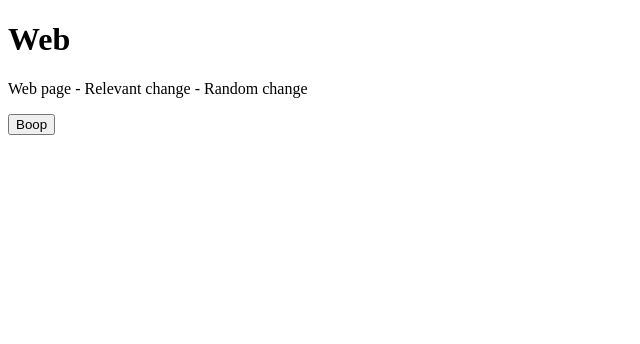
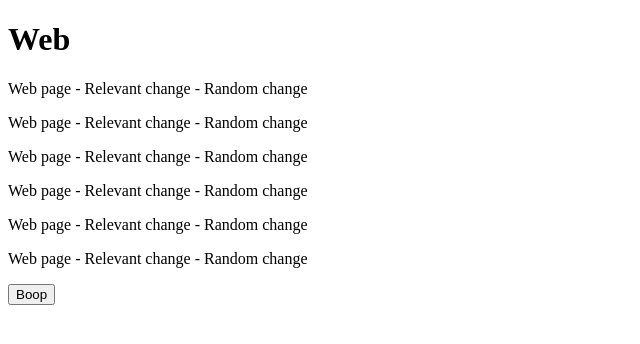
Before and after one commit to saqirmdevx/semantic-test-versioning, a Next.js app in the folder apps/web/: page / in a window 1280 px wide. Shown: the top 344 px of the page, without its empty margins (0-640 px from the left). Built offline with nearby package versions, Linux system fonts and the light colour scheme.

Commit message:
feat: Major version update

```diff
--- a/apps/web/app/page.tsx
+++ b/apps/web/app/page.tsx
@@ -5,6 +5,11 @@ export default function Page() {
     <>
       <Header text='Web' />
       <p>Web page - Relevant change - Random change</p>
+      <p>Web page - Relevant change - Random change</p>
+      <p>Web page - Relevant change - Random change</p>
+      <p>Web page - Relevant change - Random change</p>
+      <p>Web page - Relevant change - Random change</p>
+      <p>Web page - Relevant change - Random change</p>
       <Button />
     </>
   );
```
